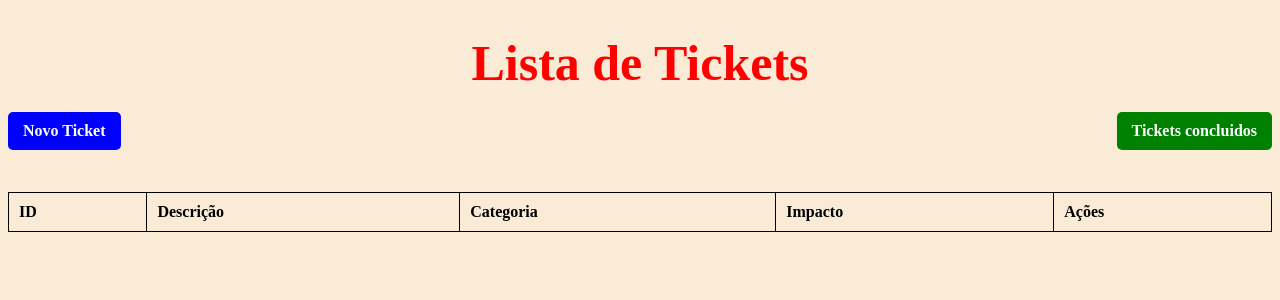
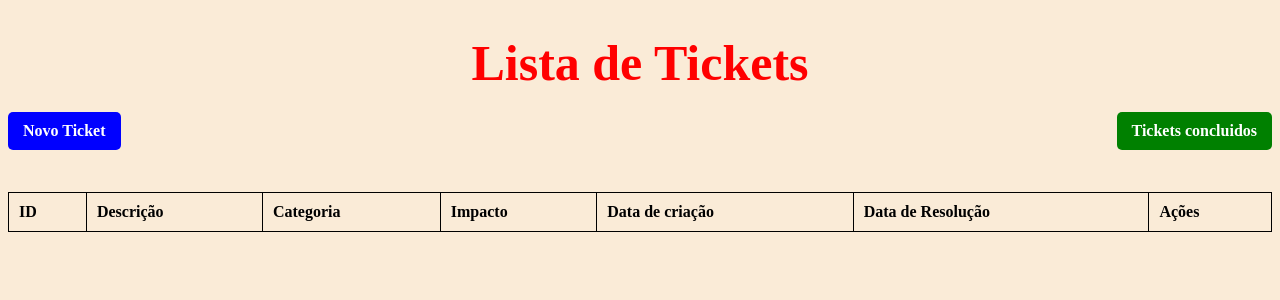
Before and after one commit to LucaoCode/ticket_prioritizer, a Flask app: page / in a window 1280 px wide. Shown: the top 300 px of the page. Run offline with Flask 3, Linux system fonts and the light colour scheme; lists and menus that the app fills with data are empty.

Commit message:
[add] form date creation and date resolution

```diff
--- a/templates/index.html
+++ b/templates/index.html
@@ -18,6 +18,8 @@
             <th>Descrição</th>
             <th>Categoria</th>
             <th>Impacto</th>
+            <th>Data de criação</th>
+            <th>Data de Resolução</th>
             <th>Ações</th>
         </tr>
         {% for ticket in tickets %}
@@ -26,6 +28,8 @@
             <td>{{ ticket.description }}</td>
             <td>{{ ticket.category }}</td>
             <td>{{ ticket.impact }}</td>
+            <td>{{ ticket.data_de_criacao }}</td>
+            <td>{{ ticket.data_de_resolucao }}</td>
             <td>
                 <a class="edit" href="/edit/{{ ticket.id }}">Editar</a>
                 <a class="delete" href="/delete/{{ ticket.id }}" onclick="return confirm('Tem certeza que deseja excluir?')">Excluir</a>
```
